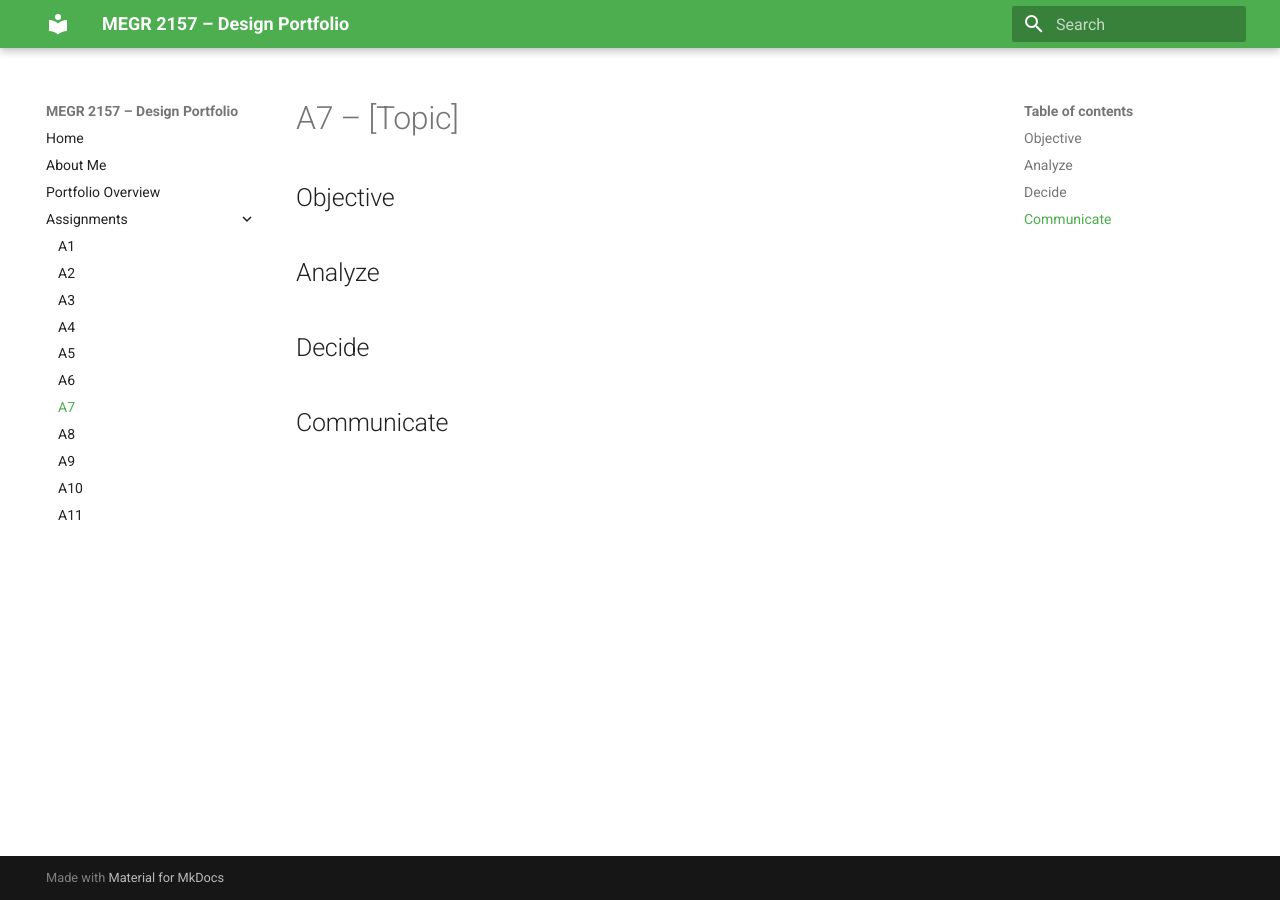
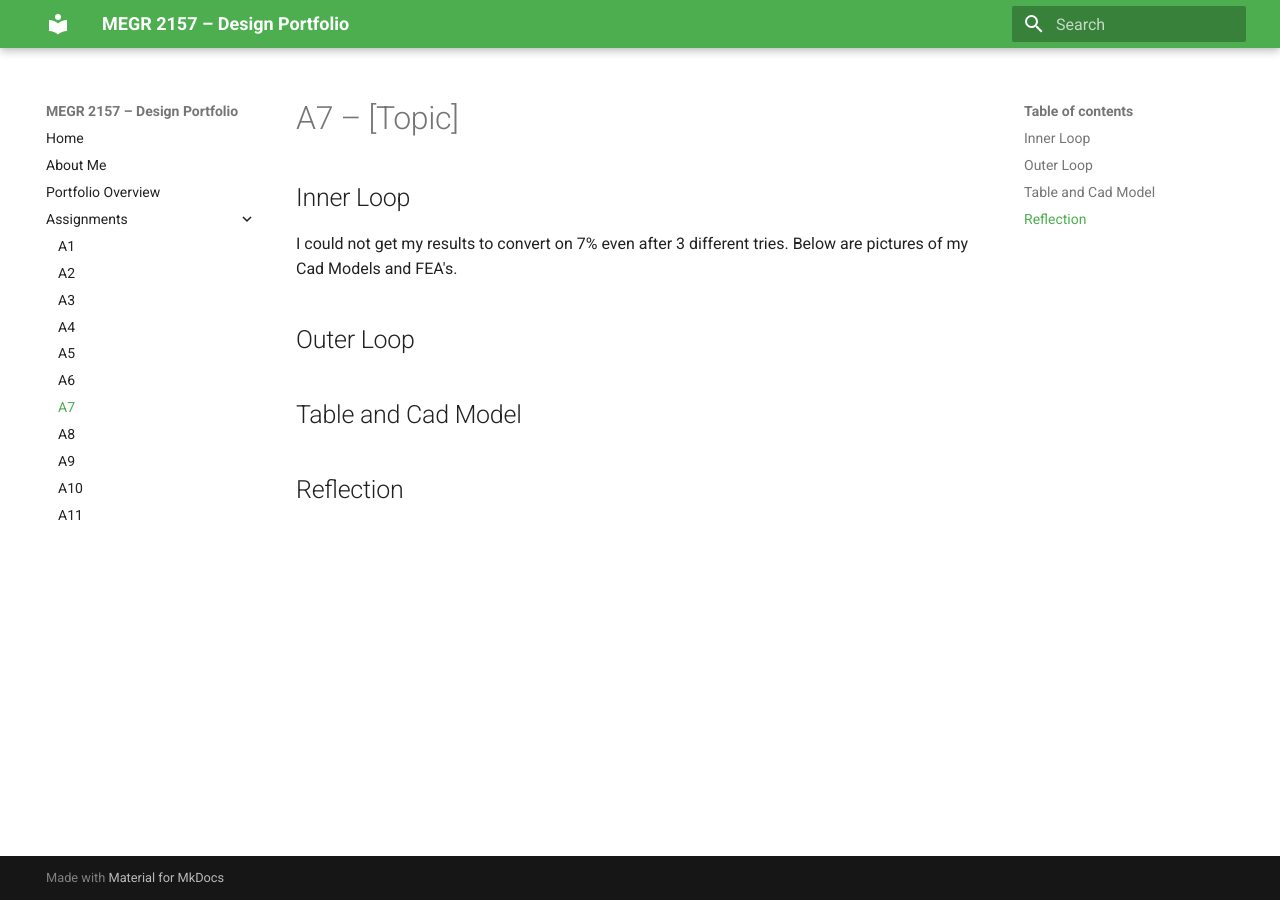
Before and after one commit to thord1-stack/design-projects-portfolio, an MkDocs documentation site: the page built from docs/assignments/A07/index.md, in a window 1280 px wide. Built offline with MkDocs 1.6.1 and Material for MkDocs 9.7.7, drawn with Linux system fonts in a browser that asks for light colours.

Commit message:
Update index.md

```diff
--- a/docs/assignments/A07/index.md
+++ b/docs/assignments/A07/index.md
@@ -1,12 +1,13 @@
 # A7 – [Topic]
 
-## Objective
+## Inner Loop
+I could not get my results to convert on 7% even after 3 different tries. Below are pictures of my Cad Models and FEA's.
 
 
-## Analyze
+## Outer Loop
 
 
-## Decide
+## Table and Cad Model
 
 
-## Communicate
+## Reflection
```
